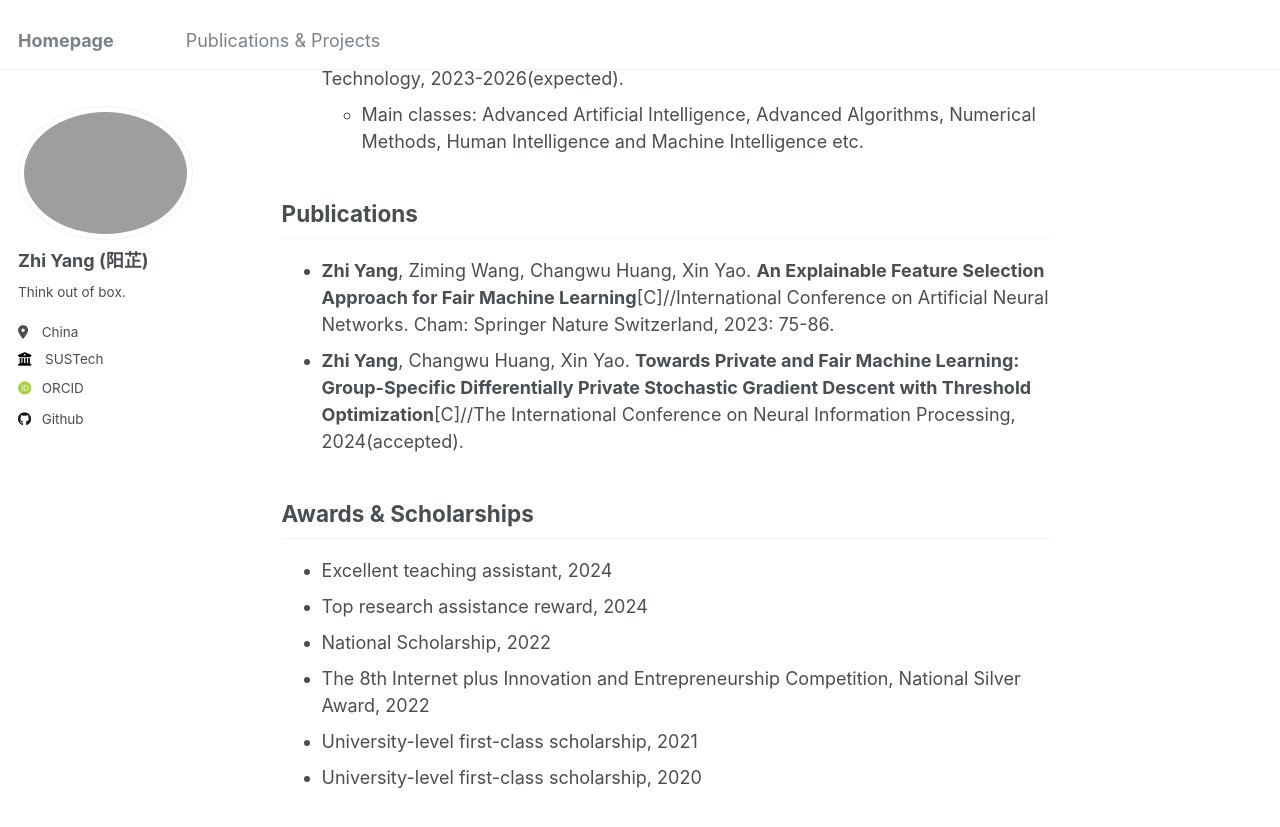
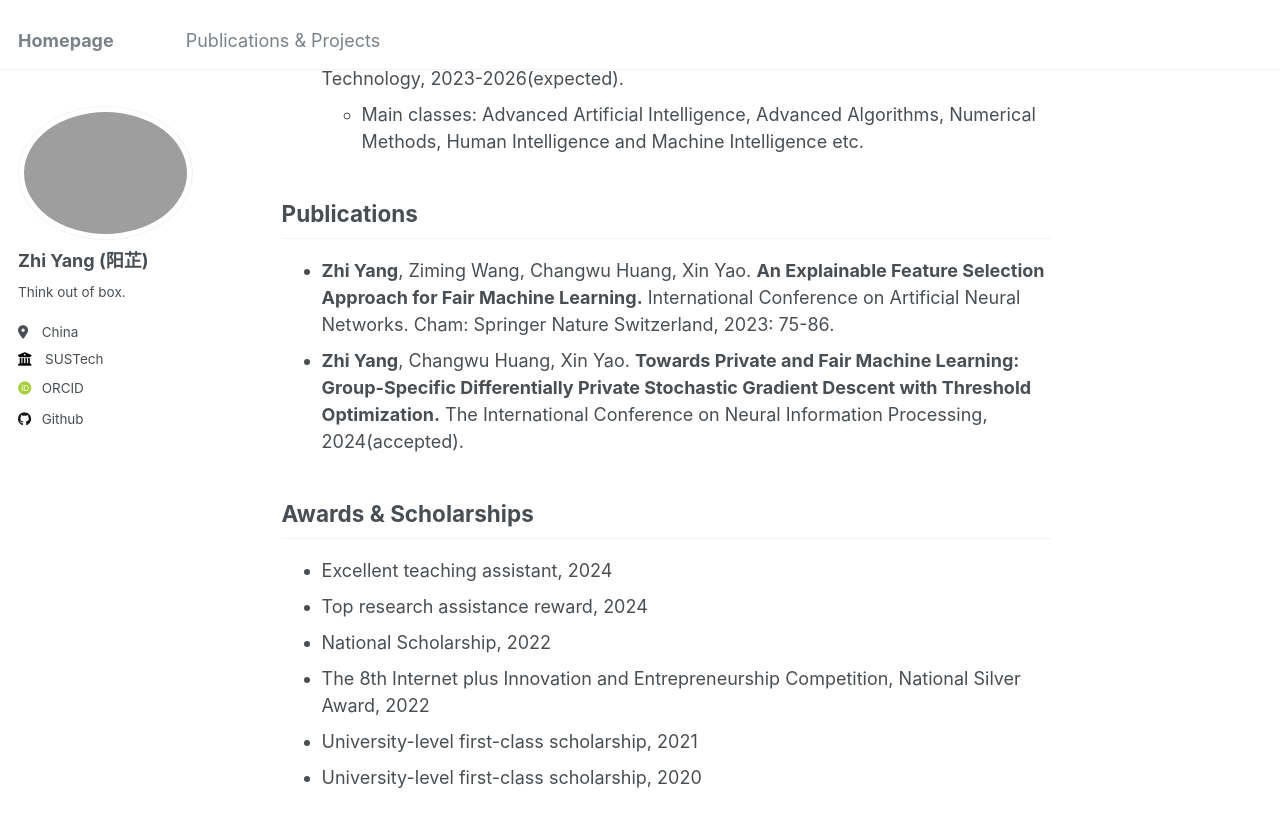
Before and after one commit to ruayz/ruayz.github.io, a Jekyll site: the page built from _pages/about.md, in a window 1280 px wide and 900 px high, scrolled down 533 px. Shown: the top 827 px of the window. Built offline with Jekyll 4.4.1, drawn with Linux system fonts in a browser that asks for light colours; some web fonts are replaced.

```diff
--- a/_pages/about.md
+++ b/_pages/about.md
@@ -20,8 +20,8 @@ Education
 
 Publications
 ------
-- **Zhi Yang**, Ziming Wang, Changwu Huang, Xin Yao. **An Explainable Feature Selection Approach for Fair Machine Learning**[C]//International Conference on Artificial Neural Networks. Cham: Springer Nature Switzerland, 2023: 75-86.
-- **Zhi Yang**, Changwu Huang, Xin Yao. **Towards Private and Fair Machine Learning: Group-Specific Differentially Private Stochastic Gradient Descent with Threshold Optimization**[C]//The International Conference on Neural Information Processing, 2024(accepted).
+- **Zhi Yang**, Ziming Wang, Changwu Huang, Xin Yao. **An Explainable Feature Selection Approach for Fair Machine Learning.** International Conference on Artificial Neural Networks. Cham: Springer Nature Switzerland, 2023: 75-86.
+- **Zhi Yang**, Changwu Huang, Xin Yao. **Towards Private and Fair Machine Learning: Group-Specific Differentially Private Stochastic Gradient Descent with Threshold Optimization.** The International Conference on Neural Information Processing, 2024(accepted).
 
 Awards & Scholarships
 ------
```
